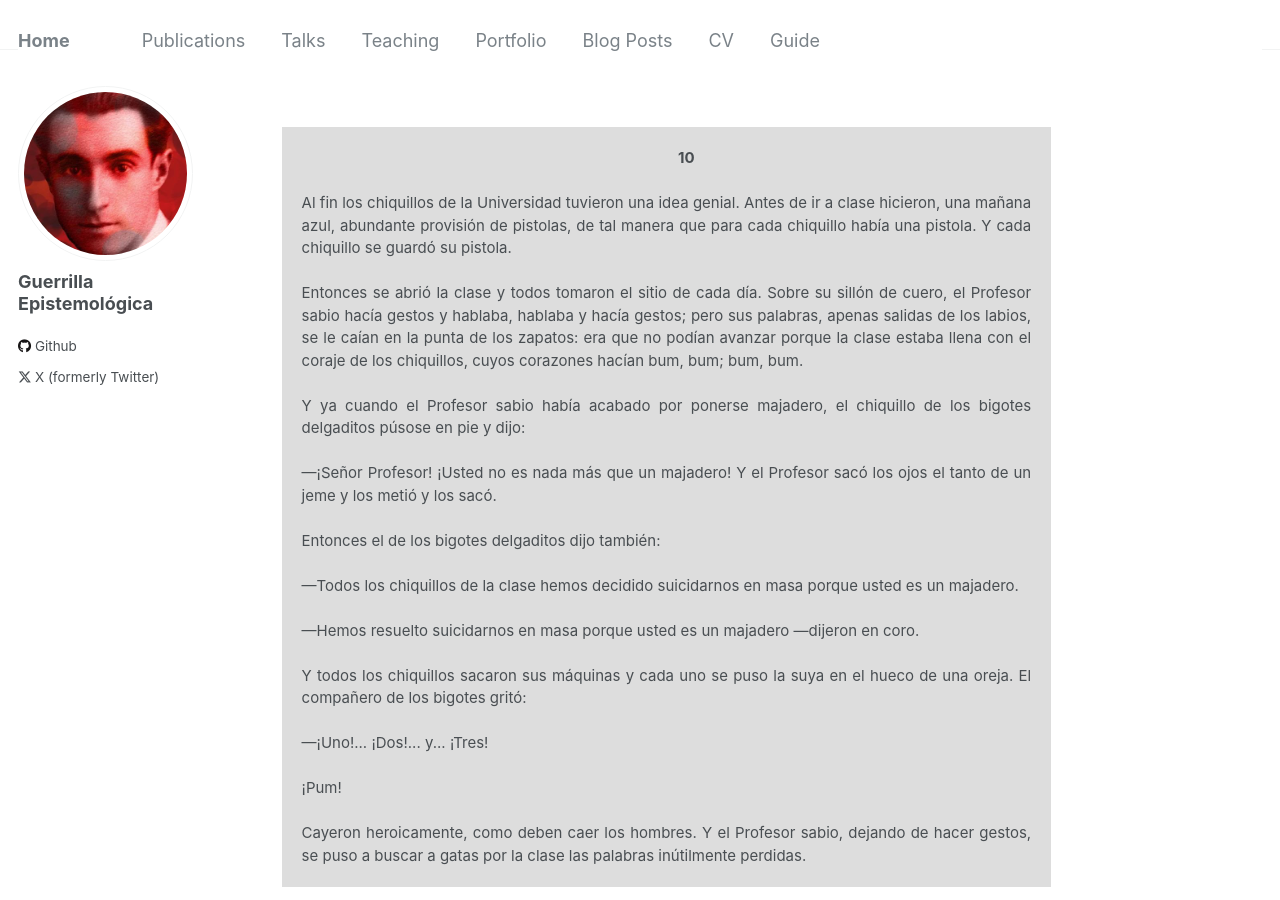
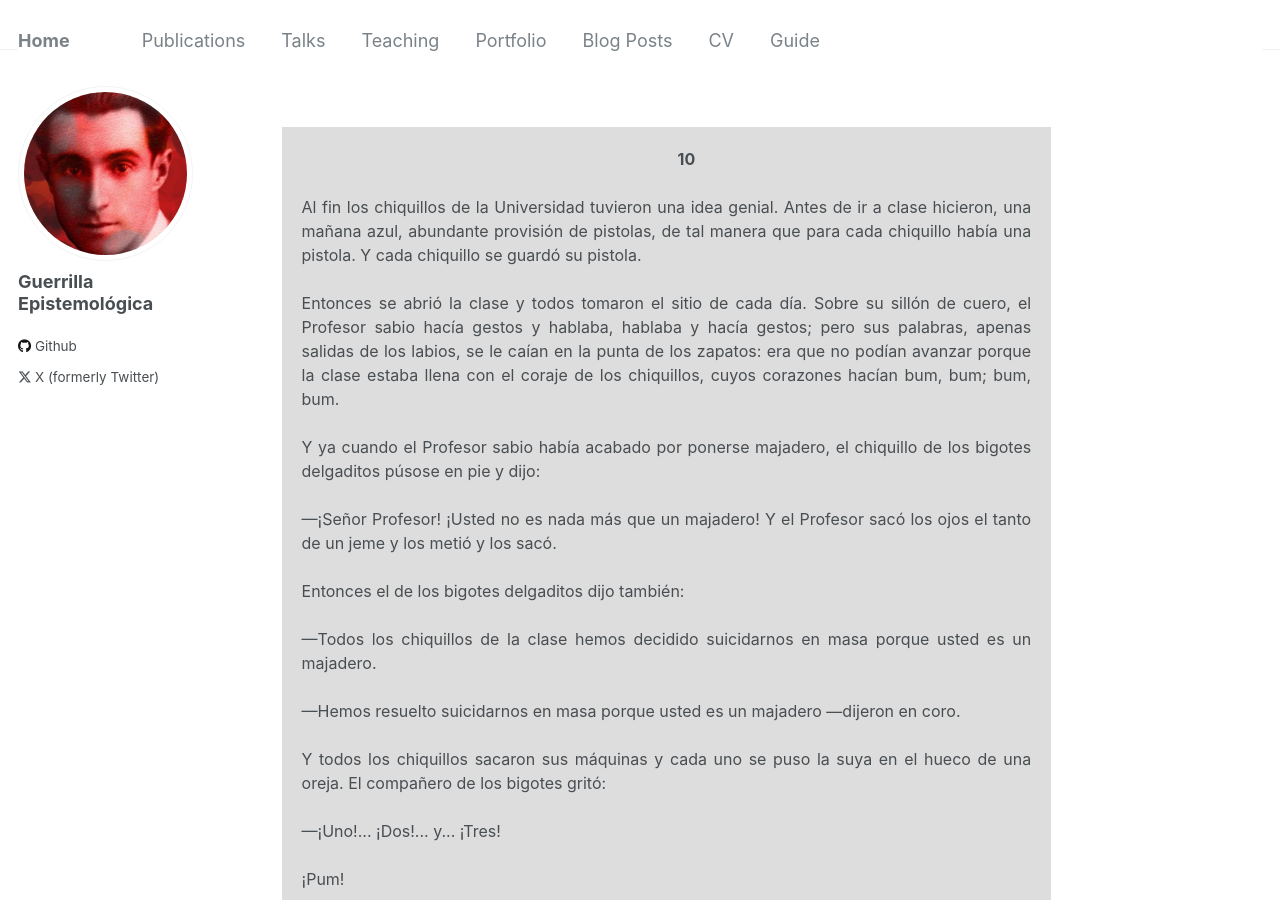
Before and after one commit to arduinotomasi/guerrillaepistemologica, a Jekyll site: the page built from _pages/about.md, in a window 1280 px wide and 900 px high. Built offline with Jekyll 4.4.1, drawn with Linux system fonts in a browser that asks for light colours.

Commit message:
ok ok ok 11

```diff
--- a/_pages/about.md
+++ b/_pages/about.md
@@ -11,7 +11,7 @@ redirect_from:
 
 <br>
 
-<div style="background-color: rgb(221, 221, 221); padding: 20px; font-size: 15px;">
+<div style="background-color: rgb(221, 221, 221); padding: 20px; font-size: 16px;">
 
 <div style="text-align: center; ">
 
```
